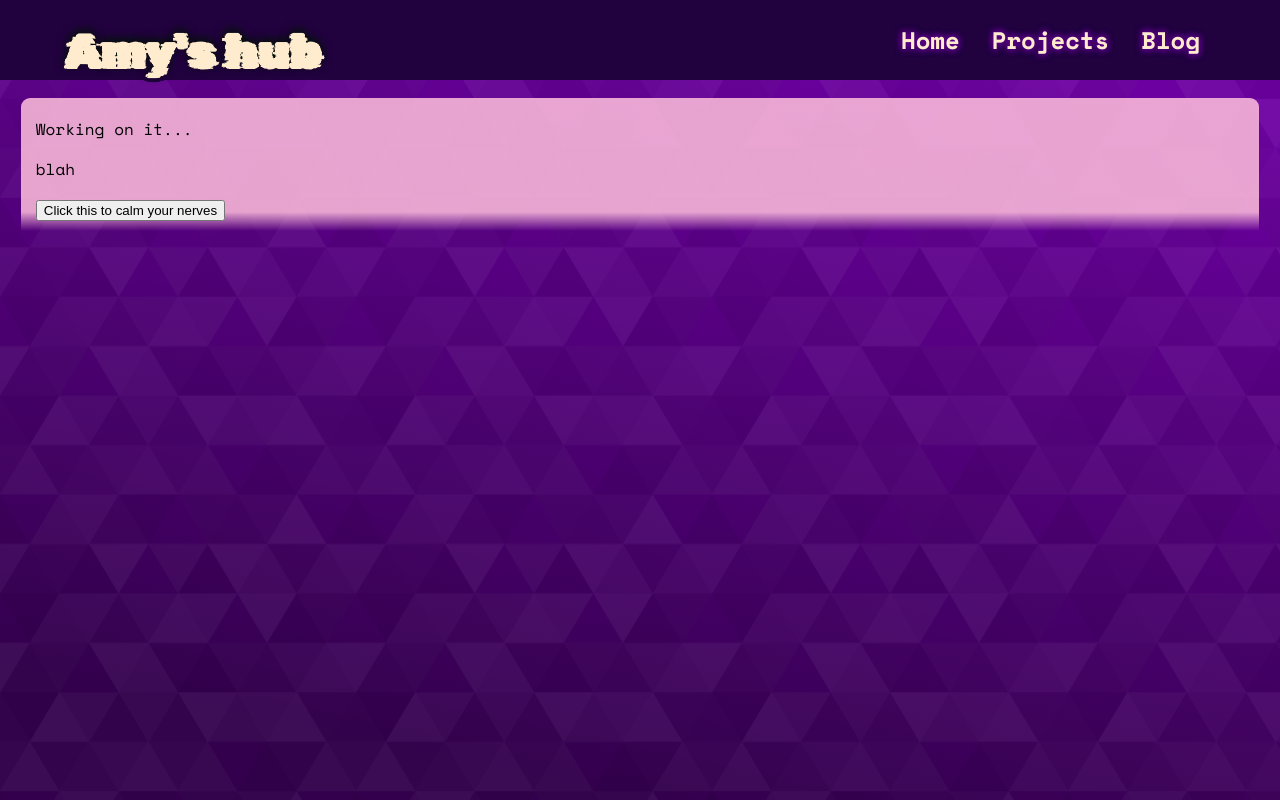
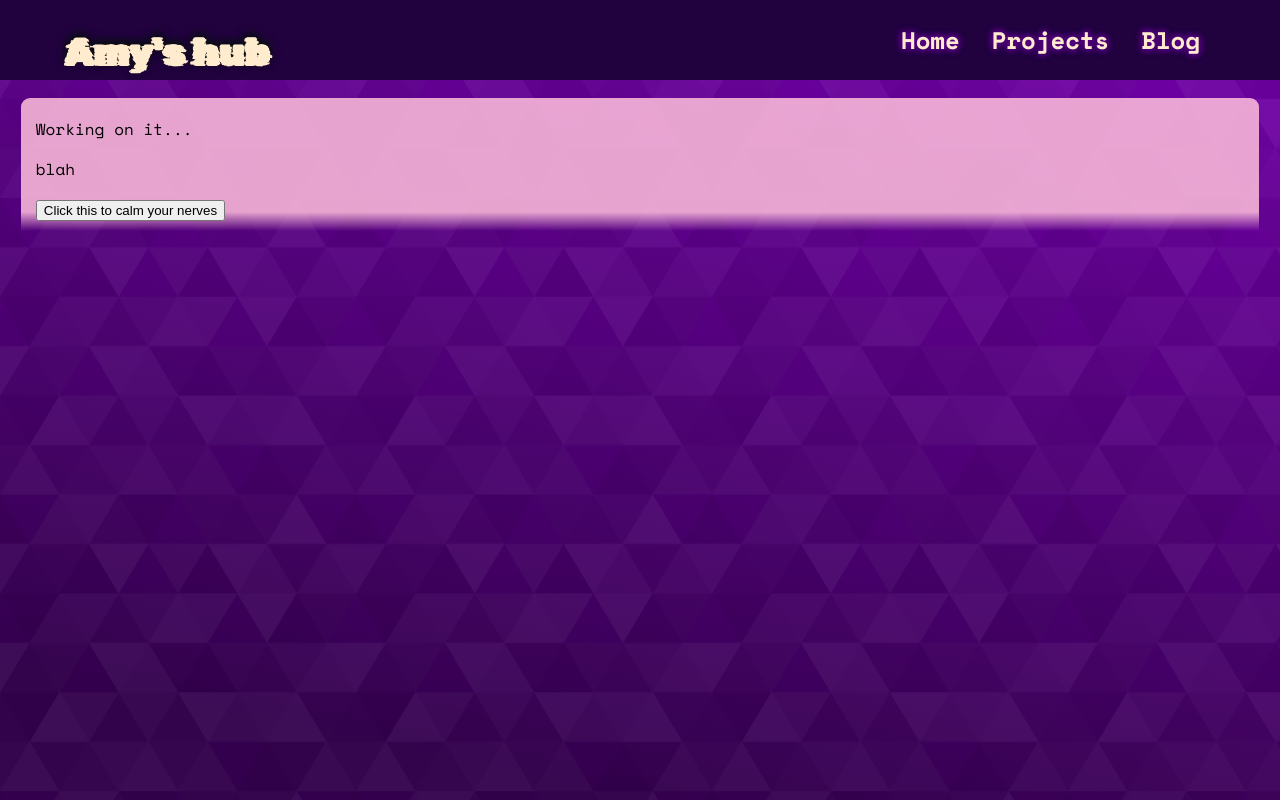
Before and after one commit to FruityBacon/FruityBacon.github.io, a plain HTML site: page index.html in a window 1280 px wide. Drawn offline with Linux system fonts and the light colour scheme.

Commit message:
hopefully fixed website title

```diff
--- a/progd.css
+++ b/progd.css
@@ -65,7 +65,7 @@ header h1 {
     padding-left: 5%;
     margin-top: 1%;
     line-height: 10vh;
-    font-size: 6vh;
+    font-size: 3vw;
     font-family: 'RubikGlitch';
     text-align: left;
     text-shadow: 0px -3px 10px  rgb(0, 19, 3), 2px 2px 0px  rgb(33, 2, 63), -2px -2px 0px  rgb(33, 2, 63), 2px -2px 0px  rgb(33, 2, 63), -2px 2px 0px  rgb(33, 2, 63), -3px 3px 0px  rgb(33, 2, 63), -1px 3px 0px  rgb(33, 2, 63), 0px 4px 0px  rgb(33, 2, 63), -4px 0px 0px  rgb(33, 2, 63), 4px 3px 0.1px  rgb(33, 2, 63);
```
